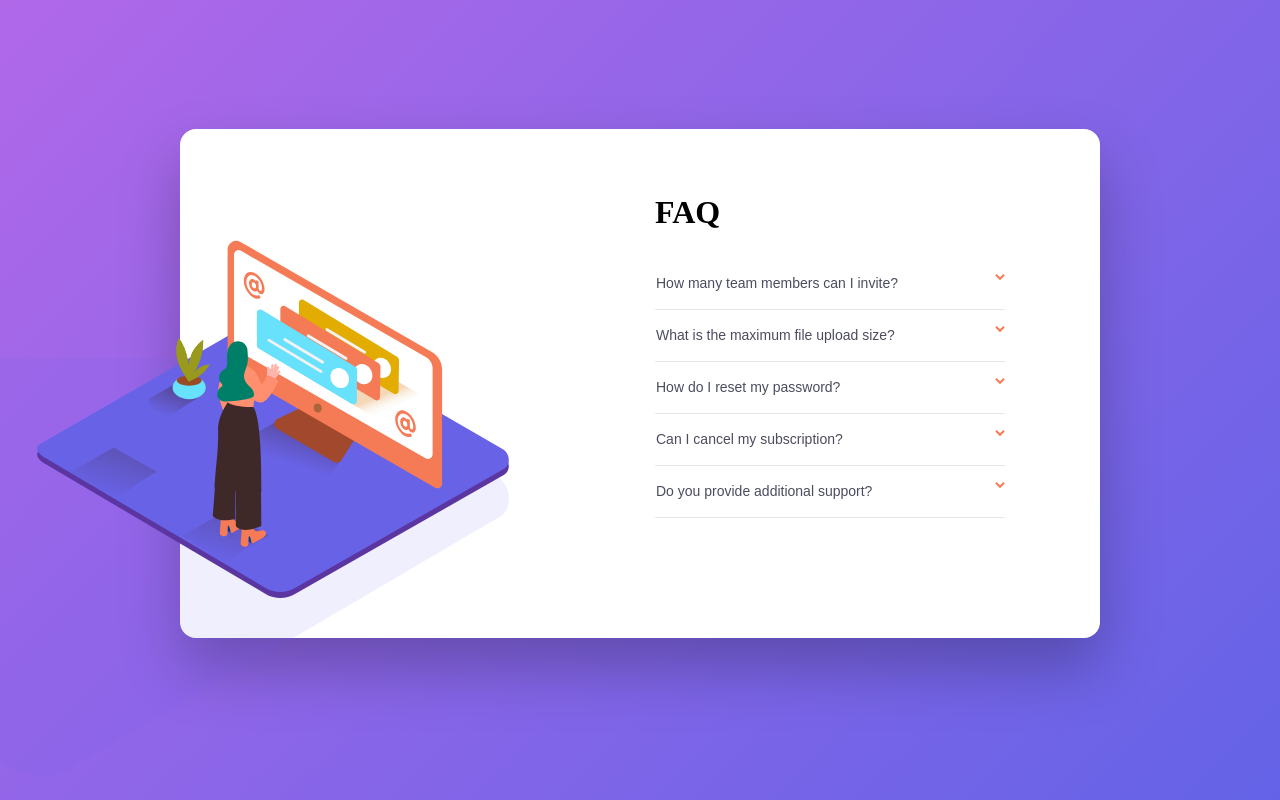
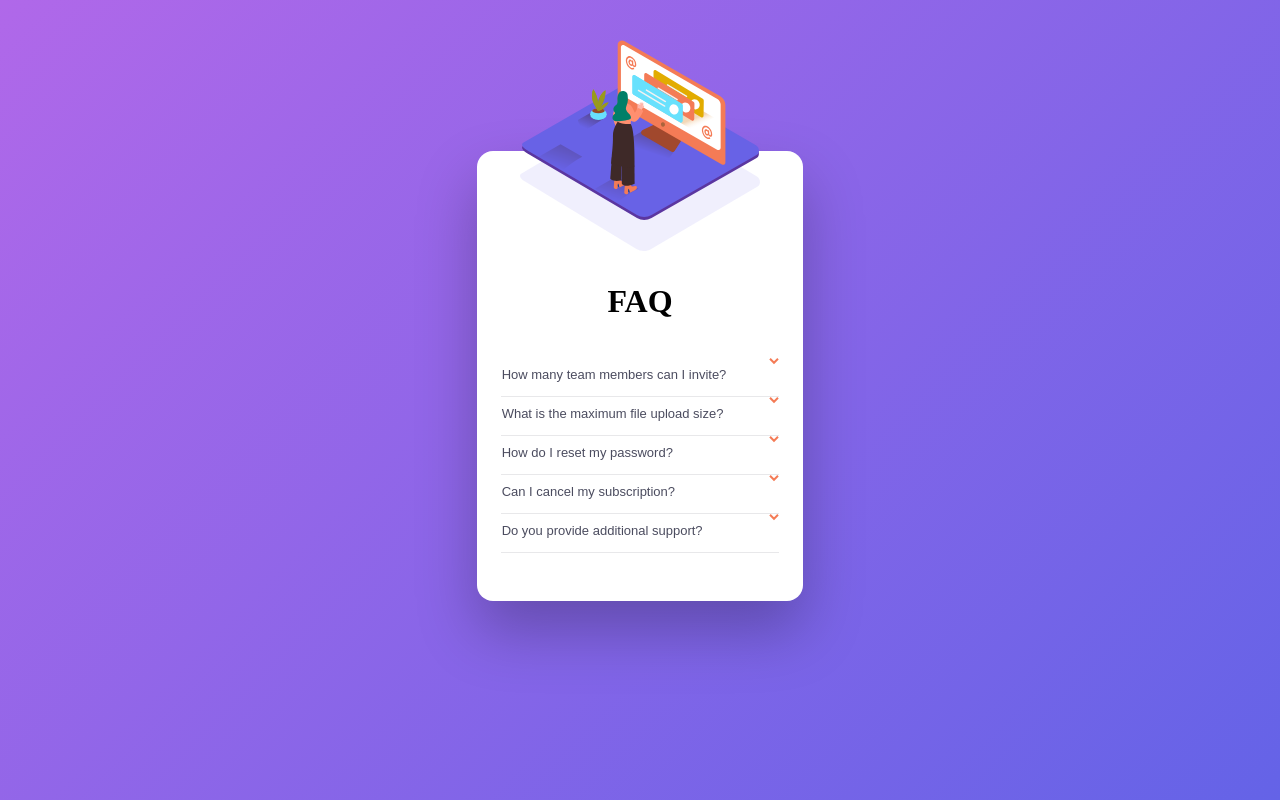
Before and after one commit to sophyrise/faq-accordion-card, a React (Vite) app: page / in a window 1280 px wide. Built offline with nearby package versions, Linux system fonts and the light colour scheme.

Commit message:
update widthes

```diff
--- a/src/index.css
+++ b/src/index.css
@@ -53,6 +53,7 @@
 
 
 .faq-question {
+  width: 100%;
   background: transparent;
   border: 0;
   display: flex;
@@ -94,7 +95,7 @@
   padding-right: 30px;
 }
 
-@media (min-width: 900px) {
+@media (min-width: 1300px) {
   *{
     box-sizing: border-box;
     margin: 0;
```
